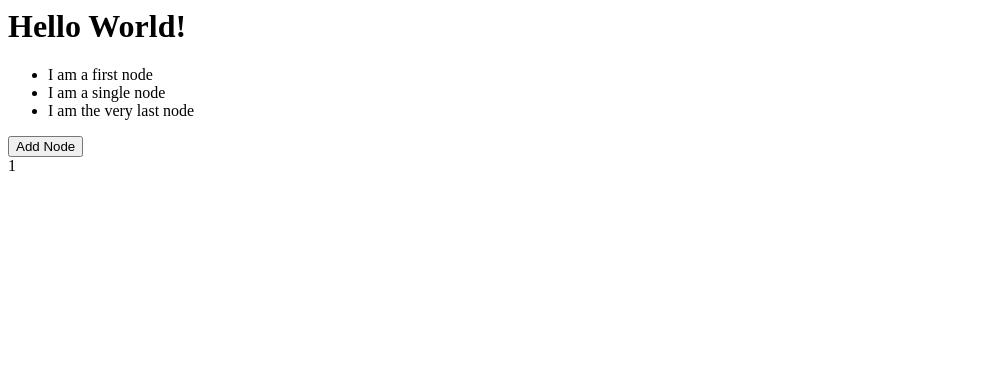
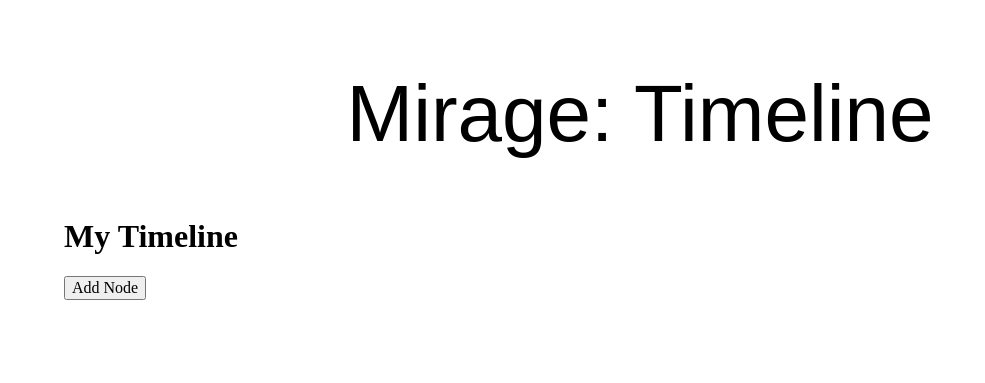
Before and after one commit to supernoir/timeline, a React app: page / in a window 1280 px wide. Shown: the whole page, without its empty margins (0-985 px from the left). Built offline with nearby package versions, Linux system fonts and the light colour scheme.

Commit message:
adds item adder, tachyons

```diff
--- a/index.html
+++ b/index.html
@@ -1,9 +1,18 @@
 <html>
 <head>
 <title>Timeline</title>
+<link rel="stylesheet" href="https://unpkg.com/tachyons@4.5.3/css/tachyons.min.css"/>
 </head>
 <body>
-<div id="app">
+    <article class="baskerville pb5">
+  <header class="avenir tc-l ph3 ph4-ns pt4 pt5-ns">
+    <h1 class="f3 f2-m f-subheadline-l measure lh-title fw1 mt0">Mirage: Timeline</h1>
+  </header>
+  <div id="app" class="ph3 ph4-m ph5-l">
+  </div>
+</article>
+
+
 </div>
 <script src="bundle.js"></script>
 </body>
--- a/main.js
+++ b/main.js
@@ -1,38 +1,70 @@
 import React from 'react';
 import ReactDOM from 'react-dom';
 
-const dates = ['1905','1910','1915','1920']
+// soon to be a mongo document, delivered thru a REST api
+const items = {
+      '0001': {
+            'id':1,
+            'name':'Stockholm',
+            'date': 1905
+      },
+      '0002': {
+            'id':2,
+            'name':'Moscow',
+            'date': 1911
+      },
+      '0003': {
+            'id':3,
+            'name': 'Valencia',
+            'date': '1917'
+      },
+}
 
 class Timeline extends React.Component{
    render(){
       return(
             <div>
-            <h1>Hello World!</h1>
-            <ul><FirstNode /><SingleNode /><LastNode /></ul>
+            <h1>My Timeline</h1>
             <NodeAdder />
             </div>);
 	}
 }
 
+class Item extends React.Component{
+      render(){
+            return(
+                  <li><strong>{items.name}</strong> {items.date}</li>
+            );
+      }
+}
+
 class NodeAdder extends React.Component{
-      constructor(){
-            super();
+      constructor(props){
+            super(props);
             this.state = {
-                  added: 1
-            }
+                  inputList: []
+            };
             this.addNodeEvent = this.addNodeEvent.bind(this);
       }
 
-addNodeEvent(){
-            let x = this.state.added;
-            x = x+1;
-            this.setState({added: x});
+addNodeEvent(event){
+            const inputList = this.state.inputList;
+            this.setState({
+                  inputList: inputList.concat(<Item key={items.id} name={items.name} date={items.date} />)
+            });
 
       }
 
       render(){
-            const added = this.state.added;
-      return <div><button onClick={this.addNodeEvent}>Add Node</button><br />{added}</div>
+      return <div>
+                  <button onClick={this.addNodeEvent}>Add Node</button>
+                  <br />
+                  <ul>
+                  {this.state.inputList.map(function(input, index) {
+                    return input
+                })}
+                </ul>
+            </div>
       }
 
 }
```
